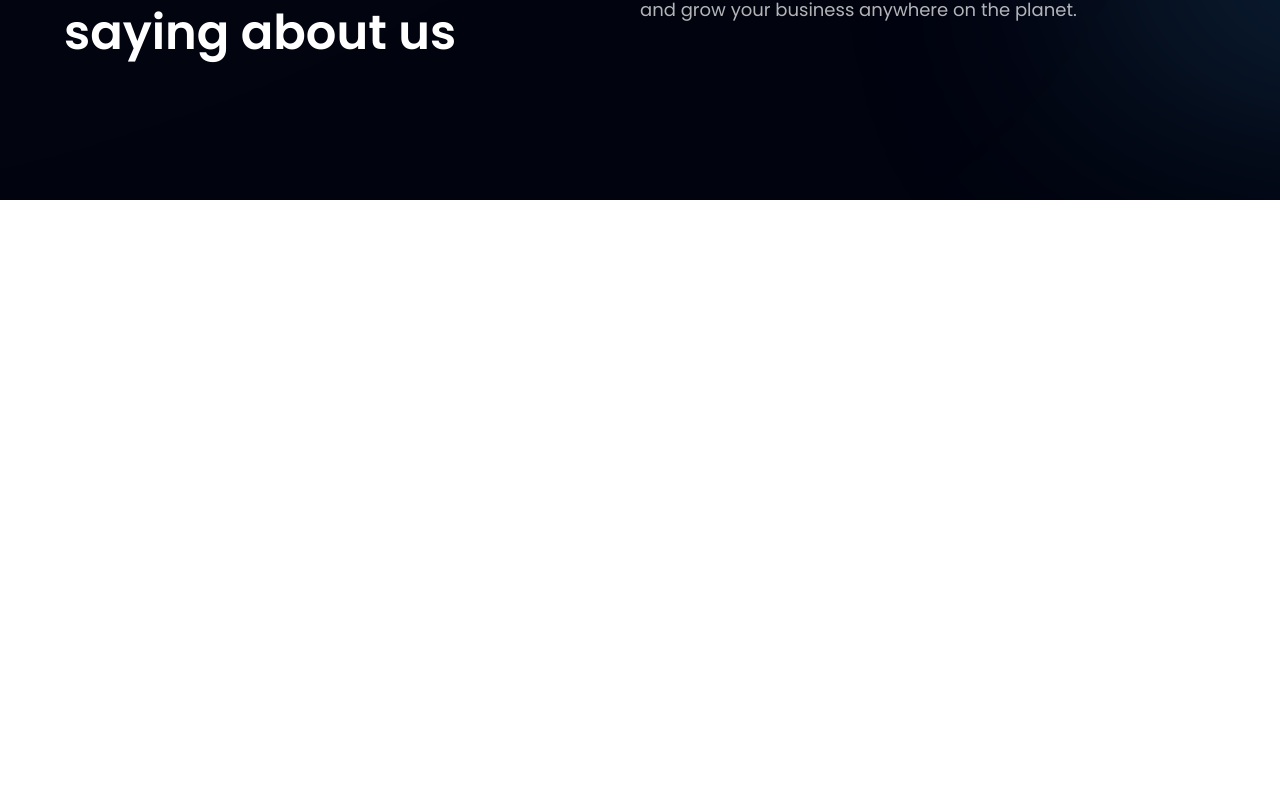
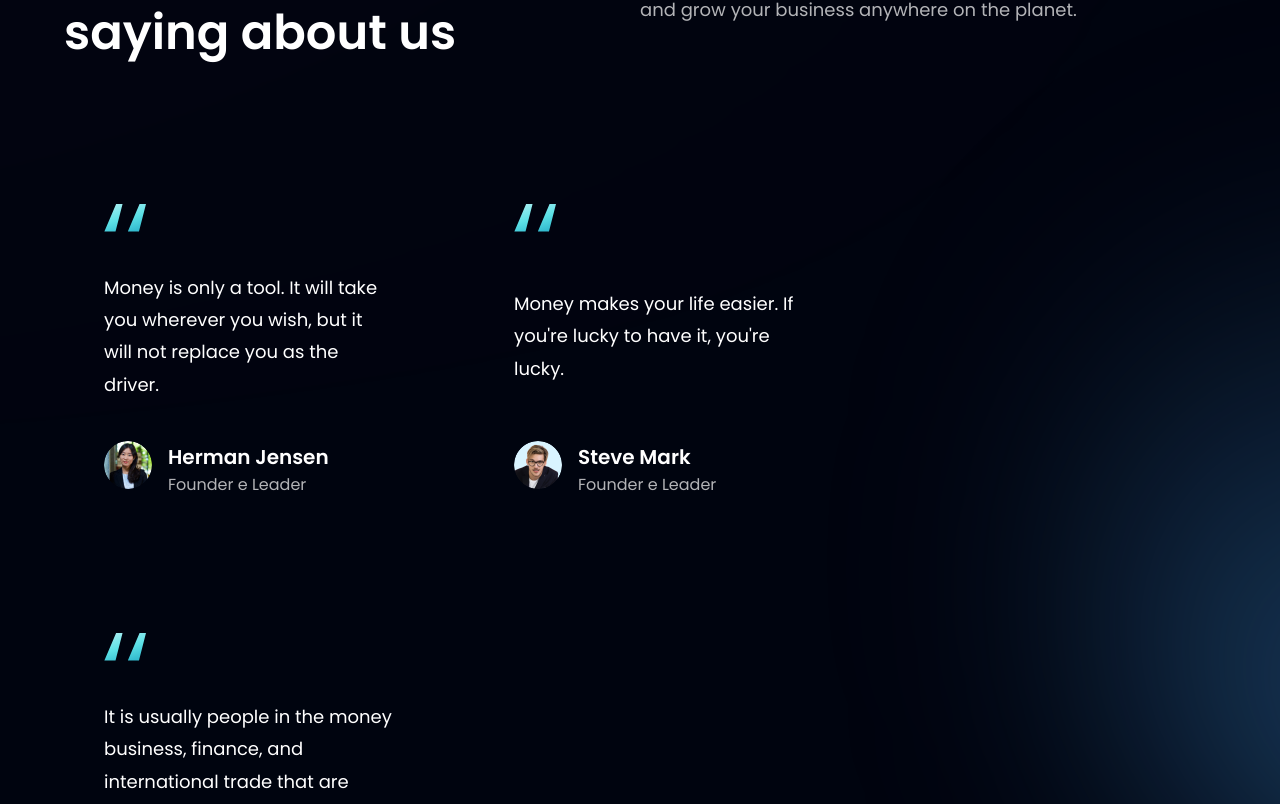
Before and after one commit to FelipeFama/hoobank, a React (Vite) app: page / in a window 1280 px wide. Shown: the part 2950-3754 px from the top of the page. Before the commit the page ends 3150 px from the top, so only its background shows below. Built offline with nearby package versions, Linux system fonts and the light colour scheme.

Commit message:
feat: add new component

```diff
--- /dev/null
+++ b/src/components/FeedbackCard.tsx
@@ -0,0 +1,38 @@
+import React from "react";
+import { quotes } from "../utils";
+
+interface FeedBackProps {
+  content: string;
+  name: string;
+  title: string;
+  img: string;
+}
+
+export const FeedbackCard: React.FC<FeedBackProps> = ({
+  content,
+  name,
+  title,
+  img,
+}) => (
+  <div className="flex justify-between flex-col px-10 py-12 rounded-[20px] max-w-[370px] md:mr-10 sm:mr-5 mr-0 my-5 feedback-card">
+    <img
+      src={quotes}
+      alt="double-quotes"
+      className="w-[42.6px] h-[27.6px] object-contain"
+    />
+    <p className="font-poppins font-normal text-[18px] leading-[32.4px] text-white my-10">
+      {content}
+    </p>
+    <aside className="flex flex-row">
+      <img src={img} alt={name} className="w-[48px] h-[48px] rounded-full" />
+      <div className="flex flex-col ml-4">
+        <h4 className="font-poppins font-semibold text-[20px] leading-[32px] text-white">
+          {name}
+        </h4>
+        <p className="font-poppins font-normal text-[16px] leading-[24px] text-dimWhite">
+          {title}
+        </p>
+      </div>
+    </aside>
+  </div>
+);
--- a/src/components/Testimonials.tsx
+++ b/src/components/Testimonials.tsx
@@ -1,4 +1,6 @@
+import { feedback } from "../constants";
 import { box } from "../constants/boxes";
+import { FeedbackCard } from "./FeedbackCard";
 
 export default function Testimonials() {
   return (
@@ -17,7 +19,11 @@
           </p>
         </aside>
       </article>
-      <article className="flex flex-wrap sm:justify-start justify-center w-full feedback-container relative z-[1]"></article>
+      <article className="flex flex-wrap sm:justify-start justify-center w-full feedback-container relative z-[1]">
+        {feedback.map((card) => (
+          <FeedbackCard key={card.id} {...card} />
+        ))}
+      </article>
     </section>
   );
 }
```
